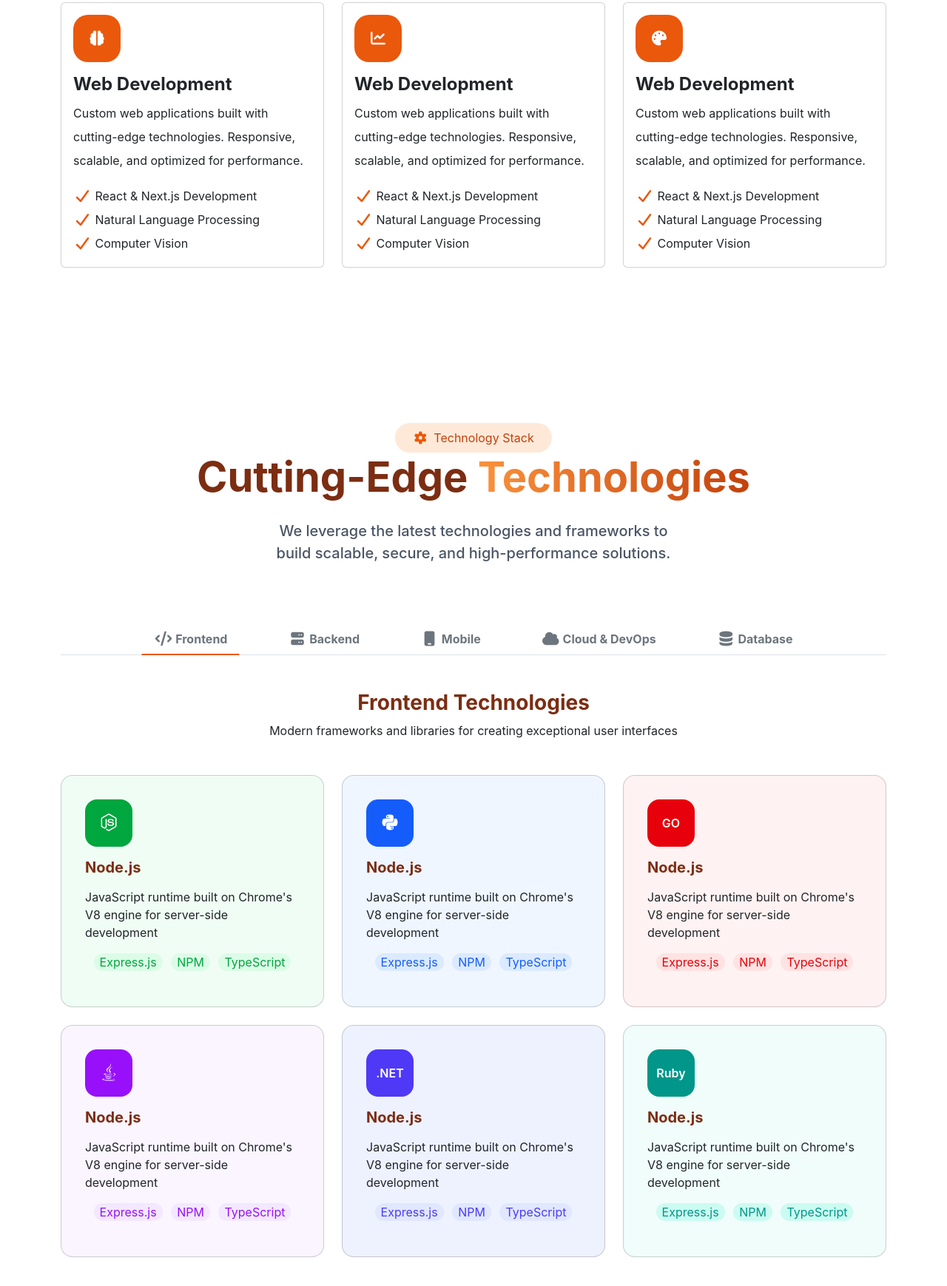
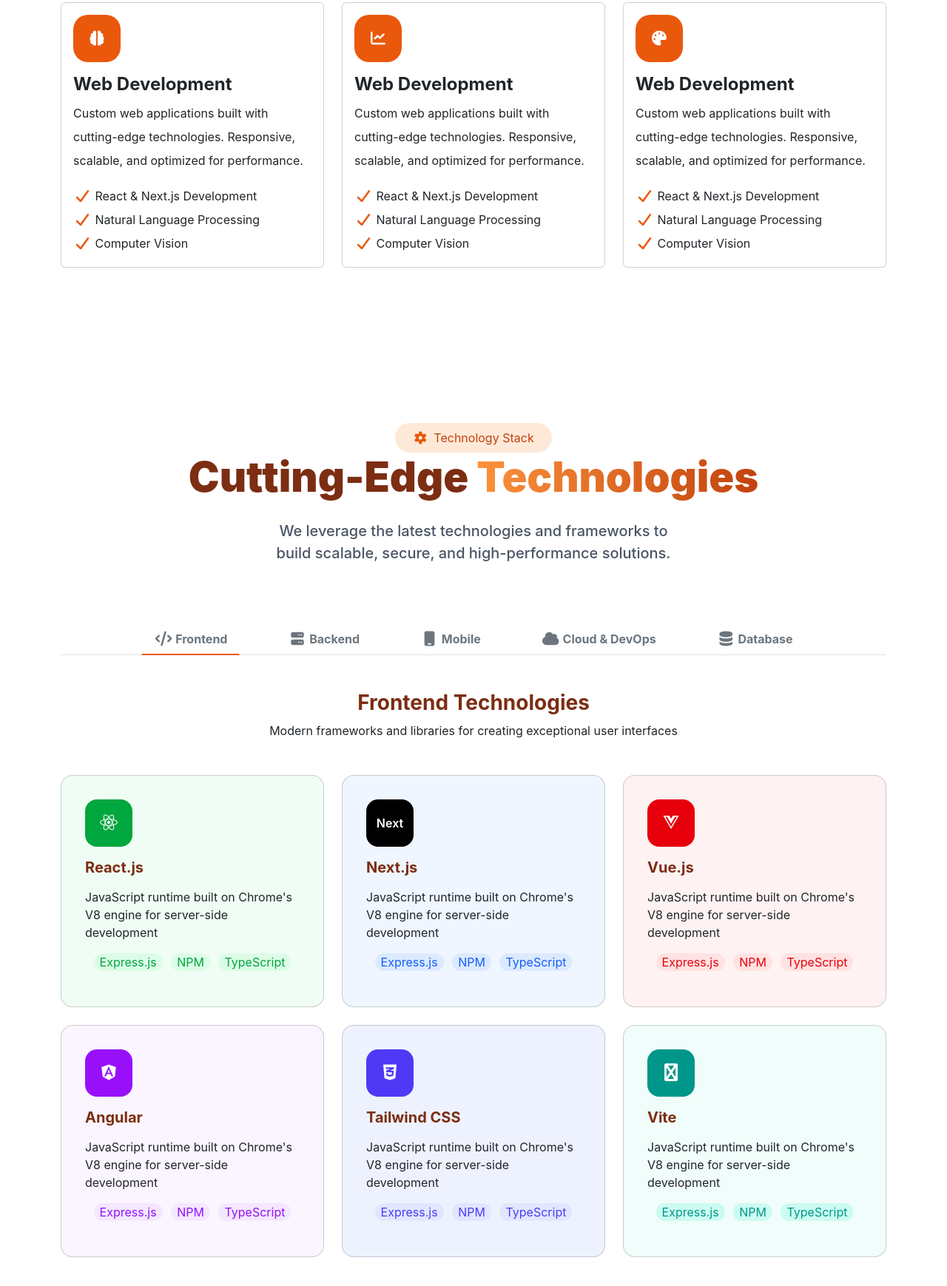
Before and after one commit to MinaFouad146/route-clarity-project, a plain HTML site: page index.html in a window 1280 px wide. Shown: the part 1627-3366 px from the top of the page at 74% size. Drawn offline with Linux system fonts and the light colour scheme; a web font is replaced by a local one.

Commit message:
clarity project finish

```diff
--- a/css/main.css
+++ b/css/main.css
@@ -43,8 +43,12 @@
     --gray-220: #e5e7eb;
 }
 
-.txt-clr-hard-brown{
+.txt-clr-hard-brown {
     color: var(--hard-brown);
+}
+
+.bold-title {
+    font-weight: 900;
 }
 
 .text-brown {
@@ -388,6 +392,11 @@
     height: 80px;
 }
 
+.testimonial .bold-title {
+    background-image: linear-gradient(90deg, var(--color-secondary), var(--color-accent));
+    background-clip: text;
+    color: transparent;
+}
 
 .testimonial .carousel .carousel-indicators [data-bs-target] {
     width: .625rem;
@@ -409,6 +418,12 @@
 
 /* End Testimonial Section */
 /* Start FQA Section */
+
+.faq .bold-title {
+    background-image: linear-gradient(90deg, var(--color-secondary), var(--color-accent));
+    background-clip: text;
+    color: transparent;
+}
 
 .faq .accordion .accordion-item {
     border-color: var(--gray-220);
@@ -449,6 +464,14 @@
 
 /* End FQA Section */
 /* Start Contact Section */
+
+.contact .bold-title {
+    background-image: linear-gradient(90deg, var(--color-secondary), var(--color-accent));
+    background-clip: text;
+    color: transparent;
+}
+
+
 .contact .budget .form-check-input[type="radio"] {
     appearance: none;
     -webkit-appearance: none;
--- a/index.html
+++ b/index.html
@@ -163,7 +163,7 @@
                     <p class="sec-clr p-0 m-0 text-capitalize">our services</p>
                 </div>
 
-                <h1 class="display-4  txt-clr-hard-brown fw-bolder">
+                <h1 class="display-4  txt-clr-hard-brown bold-title">
                     <span class="">Comprehensive</span>
                     <span class="from-accent-to-sec-txt">Digital Solutions</span>
                 </h1>
@@ -381,7 +381,7 @@
                     <p class="sec-clr p-0 m-0 text-capitalize">technology stack</p>
                 </div>
 
-                <h1 class="display-4  txt-clr-hard-brown fw-bolder">
+                <h1 class="display-4  txt-clr-hard-brown bold-title">
                     <span class="">Cutting-Edge</span>
                     <span class="from-accent-to-sec-txt">Technologies</span>
                 </h1>
@@ -447,9 +447,9 @@
                                 <div class="card-body">
                                     <div
                                         class="mb-3 nodejs-icon d-flex justify-content-center align-items-center text-white fw-semibold rounded-4">
-                                        <i class="fa-brands fa-node-js fa-xl"></i>
-                                    </div>
-                                    <h5 class="mb-3 card-title fw-bold text-brown">Node.js</h5>
+                                        <i class="fa-brands fa-react fa-xl"></i>
+                                    </div>
+                                    <h5 class="mb-3 card-title fw-bold text-brown">React.js</h5>
                                     <p class="card-text">JavaScript runtime built on Chrome's V8 engine for server-side
                                         development
                                     </p>
@@ -466,10 +466,11 @@
                             <div class="card p-3 rounded-4">
                                 <div class="card-body">
                                     <div
-                                        class="mb-3 python-icon d-flex justify-content-center align-items-center text-white fw-semibold rounded-4">
-                                        <i class="fa-brands fa-python fa-xl"></i>
-                                    </div>
-                                    <h5 class="mb-3 card-title fw-bold text-brown">Node.js</h5>
+                                        class="mb-3 python-icon bg-black d-flex justify-content-center align-items-center text-white fw-semibold rounded-4">
+                                        <span class="fs-6 text-white">Next</span>
+
+                                    </div>
+                                    <h5 class="mb-3 card-title fw-bold text-brown">Next.js</h5>
                                     <p class="card-text">JavaScript runtime built on Chrome's V8 engine for server-side
                                         development
                                     </p>
@@ -487,10 +488,11 @@
                                 <div class="card-body">
                                     <div
                                         class="mb-3 golang-icon d-flex justify-content-center align-items-center text-white fw-semibold rounded-4">
-                                        <span class="fs-6 text-white">GO</span>
-
-                                    </div>
-                                    <h5 class="mb-3 card-title fw-bold text-brown">Node.js</h5>
+                                        <i class="fa-brands fa-vuejs fa-xl"></i>
+
+                                    </div>
+                                    <h5 class="mb-3 card-title fw-bold text-brown">Vue.js
+                                    </h5>
                                     <p class="card-text">JavaScript runtime built on Chrome's V8 engine for server-side
                                         development
                                     </p>
@@ -508,9 +510,9 @@
                                 <div class="card-body">
                                     <div
                                         class="mb-3 java-icon d-flex justify-content-center align-items-center text-white fw-semibold rounded-4">
-                                        <i class="fa-brands fa-java fa-xl"></i>
-                                    </div>
-                                    <h5 class="mb-3 card-title fw-bold text-brown">Node.js</h5>
+                                        <i class="fa-brands fa-angular fa-xl"></i>
+                                    </div>
+                                    <h5 class="mb-3 card-title fw-bold text-brown">Angular</h5>
                                     <p class="card-text">JavaScript runtime built on Chrome's V8 engine for server-side
                                         development
                                     </p>
@@ -528,9 +530,10 @@
                                 <div class="card-body">
                                     <div
                                         class="mb-3 dotnet-icon d-flex justify-content-center align-items-center text-white fw-semibold rounded-4">
-                                        <span class="fs-6">.NET</span>
-                                    </div>
-                                    <h5 class="mb-3 card-title fw-bold text-brown">Node.js</h5>
+                                        <i class="fa-brands fa-css3-alt fa-xl"></i>
+
+                                    </div>
+                                    <h5 class="mb-3 card-title fw-bold text-brown">Tailwind CSS</h5>
                                     <p class="card-text">JavaScript runtime built on Chrome's V8 engine for server-side
                                         development
                                     </p>
@@ -548,9 +551,9 @@
                                 <div class="card-body">
                                     <div
                                         class="mb-3 ruby-icon d-flex justify-content-center align-items-center text-white fw-semibold rounded-4">
-                                        <span class="fs-6">Ruby</span>
-                                    </div>
-                                    <h5 class="mb-3 card-title fw-bold text-brown">Node.js</h5>
+                                        <i class="fa-brands fa-bolt fa-xl"></i>
+                                    </div>
+                                    <h5 class="mb-3 card-title fw-bold text-brown">Vite</h5>
                                     <p class="card-text">JavaScript runtime built on Chrome's V8 engine for server-side
                                         development
                                     </p>
@@ -1099,7 +1102,7 @@
                     <p class="sec-clr p-0 m-0 text-capitalize">Client Testimonials</p>
                 </div>
 
-                <h1>What Our Clients Say</h1>
+                <h1 class="bold-title">What Our Clients Say</h1>
                 <p class="mw-50 mx-auto lead text-gray fw-medium">Don't just take our word for it. Here's what our
                     clients have to say about working with us.
                 </p>
@@ -1342,7 +1345,7 @@
                     <p class="sec-clr p-0 m-0 text-capitalize">FAQ</p>
                 </div>
 
-                <h1>Frequently Asked Questions</h1>
+                <h1 class="bold-title">Frequently Asked Questions</h1>
                 <p class="mw-50 mx-auto lead text-gray fw-medium">Find answers to common questions about our services,
                     process, and how we can help transform your business.
                 </p>
@@ -1498,7 +1501,7 @@
                     <p class="sec-clr p-0 m-0 text-capitalize">Let's Start Your Journey</p>
                 </div>
 
-                <h1>Ready to
+                <h1 class="bold-title">Ready to
                     Transform?</h1>
                 <p class="mw-50 mx-auto lead text-gray fw-medium">Take the first step towards digital excellence. Our
                     experts are ready to turn your vision into reality.
```
